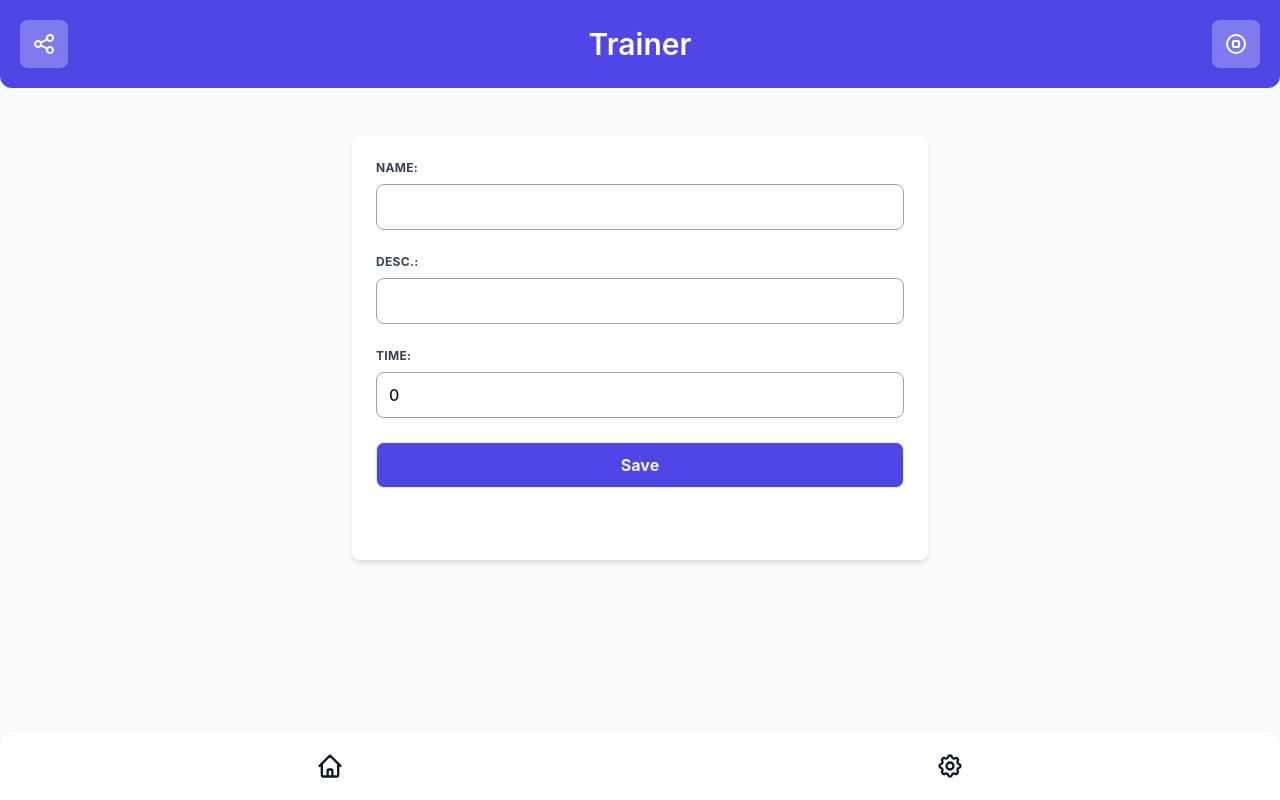
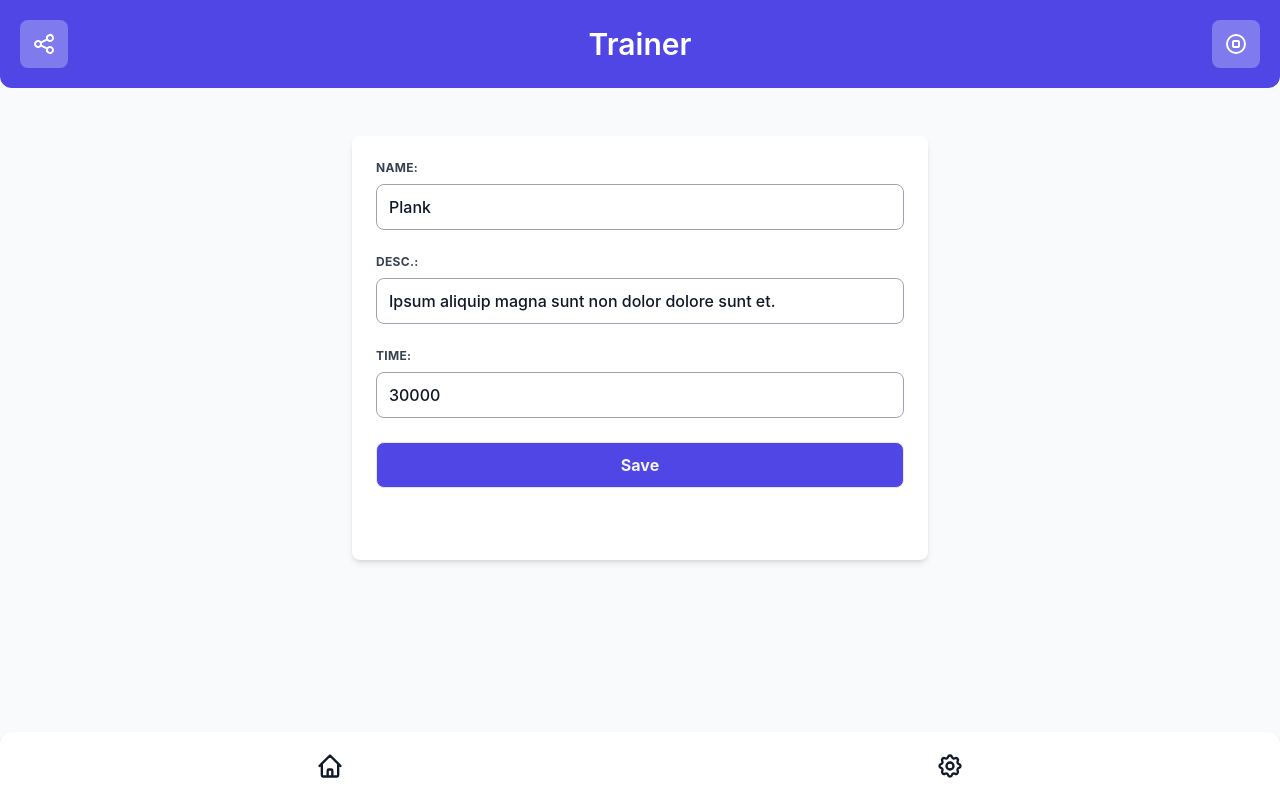
Before and after one commit to simone98dm/lazy-trainer-fe, a Vue app: page /activity/4efd4d28-ee08-4713-838c-d527b518ab55/03b45861-899f-4461-8fc5-be38d2885f5f in a window 1280 px wide. Built offline with nearby package versions, Linux system fonts and the light colour scheme.

Commit message:
improve routing, fix json template

```diff
--- a/src/assets/db.json
+++ b/src/assets/db.json
@@ -1,8 +1,9 @@
 {
     "name": "Scheda #1",
-    "data": [
+    "sessions": [
         {
             "dayOfWeek": 1,
+            "id": "e9506af1-3a9b-47f4-8a87-d3256becefd7",
             "activities": [
                 {
                     "id": "704f84cd-4a48-4301-b88b-f4fd034081ae",
@@ -29,6 +30,7 @@
         },
         {
             "dayOfWeek": 2,
+            "id": "4efd4d28-ee08-4713-838c-d527b518ab55",
             "activities": [
                 {
                     "id": "704f84cd-4a48-4301-b88b-f4fd034081ae",
--- a/src/components/Content/Content.vue
+++ b/src/components/Content/Content.vue
@@ -26,11 +26,11 @@ function formatDescription(len: number) {
   }
   return `${len} ${len > 1 ? "activities" : "activity"}`;
 }
-function showDetails(dayOfWeek: number) {
+function showDetails(id: string) {
   router.push({
     name: "details",
     params: {
-      id: dayOfWeek,
+      id: id,
     },
   });
 }
@@ -42,7 +42,7 @@ function showDetails(dayOfWeek: number) {
       <Item
         :name="getDayOfTheWeek(activity.dayOfWeek)"
         :description="formatDescription(activity.activities.length)"
-        :id="activity.dayOfWeek"
+        :id="activity.id"
         @click="showDetails"
         :key="activity.dayOfWeek"
       />
--- /dev/null
+++ b/src/components/Timer/TimerSpinner.vue
@@ -0,0 +1,5 @@
+<script setup lang="ts"></script>
+
+<template>
+  <h1 class="text-5xl">{{ new Date() }}</h1>
+</template>
--- a/src/models/Plan.ts
+++ b/src/models/Plan.ts
@@ -2,5 +2,5 @@ import { ISession } from "./Session";
 
 export interface IPlan {
   name: string;
-  data: ISession[];
+  sessions: ISession[];
 }
--- a/src/models/Session.ts
+++ b/src/models/Session.ts
@@ -2,5 +2,6 @@ import { IActivity } from "./Activity";
 
 export interface ISession {
   dayOfWeek: number;
+  id: string;
   activities: IActivity[];
 }
--- a/src/pages/Activity.vue
+++ b/src/pages/Activity.vue
@@ -4,10 +4,9 @@ import { useStore } from "../stores/main";
 import ActivityForm from "../components/ActivityForm/ActivityForm.vue";
 const route = useRoute();
 const store = useStore();
-const dayOfWeek = route.params.dayOfWeek;
-const queryParam = route.params.id;
-const activities = store.getActivities(Number(dayOfWeek));
-const activity = activities?.find((act) => act.id === queryParam);
+const { sessionId, activityId } = route.params;
+const session = store.getSession(sessionId as string);
+const activities = session?.activities.find((act) => act.id === activityId);
 function saveActivity(id: string) {
   console.log("🚀 ~ file: Activity.vue ~ line 12 ~ saveActivity ~ id", id);
 }
@@ -16,10 +15,10 @@ function saveActivity(id: string) {
   <section class="p-5">
     <div class="space-y-2">
       <ActivityForm
-        :name="activity?.name"
-        :description="activity?.description"
-        :time="activity?.time"
-        :day-of-week="dayOfWeek"
+        :name="activities?.name"
+        :description="activities?.description"
+        :time="activities?.time"
+        :day-of-week="session?.dayOfWeek"
         @save="saveActivity"
       ></ActivityForm>
     </div>
--- a/src/pages/Details.vue
+++ b/src/pages/Details.vue
@@ -8,19 +8,26 @@ const route = useRoute();
 const router = useRouter();
 const store = useStore();
 const queryParam = route.params.id;
-const activities = store.getActivities(Number(queryParam));
+const activities = store.getActivities(queryParam as string);
 
 function showDetails(id: string) {
   router.push({
     name: "activity",
     params: {
-      dayOfWeek: queryParam,
-      id: id,
+      sessionId: queryParam,
+      activityId: id,
     },
   });
 }
 
-function runTimer() {}
+function runTimer() {
+  router.push({
+    name: "timer",
+    params: {
+      id: queryParam,
+    },
+  });
+}
 </script>
 <template>
   <section>
--- /dev/null
+++ b/src/pages/Timer.vue
@@ -0,0 +1,7 @@
+<script setup lang="ts">
+import TimerSpinner from "../components/Timer/TimerSpinner.vue";
+</script>
+
+<template>
+  <timer-spinner></timer-spinner>
+</template>
--- a/src/router/router.ts
+++ b/src/router/router.ts
@@ -3,12 +3,18 @@ import Details from "../pages/Details.vue";
 import Activity from "../pages/Activity.vue";
 import Setting from "../pages/Setting.vue";
 import { createRouter, createWebHistory } from "vue-router";
+import Timer from "../pages/Timer.vue";
 
 const routes = [
   { name: "home", path: "/", component: Home },
   { name: "details", path: "/details/:id", component: Details },
-  { name: "activity", path: "/activity/:dayOfWeek/:id", component: Activity },
+  {
+    name: "activity",
+    path: "/activity/:sessionId/:activityId",
+    component: Activity,
+  },
   { name: "setting", path: "/setting", component: Setting },
+  { name: "timer", path: "/timer/:id", component: Timer },
 ];
 
 const router = createRouter({
--- a/src/stores/main.ts
+++ b/src/stores/main.ts
@@ -1,4 +1,3 @@
-import { IPlan } from "./../models/Plan";
 import { defineStore } from "pinia";
 import { IActivity } from "../models/Activity";
 
@@ -6,30 +5,29 @@ import fakeData from "../assets/db.json";
 
 export const useStore = defineStore("main", {
   state: () => ({
-    plan: fakeData as IPlan,
+    plan: fakeData,
   }),
   getters: {
-    getActivities: (state) => (dayOfWeek: number) => {
-      return state.plan.data.find((session) => session.dayOfWeek === dayOfWeek)
-        ?.activities;
+    getActivities: (state) => (id: string) => {
+      return state.plan.sessions.find((session) => session.id === id)?.activities;
+    },
+    getSession: (state) => (id: string) => {
+      return state.plan.sessions.find((session) => session.id === id);
     },
     getWeek(state) {
-      return state.plan.data;
+      return state.plan.sessions;
     },
   },
   actions: {
-    addActivity(dayOfWeek: number, activity: IActivity) {
-      if (!this.plan.data[dayOfWeek]) {
-        this.plan.data[dayOfWeek] = {
-          dayOfWeek,
-          activities: [],
-        };
+    addActivity(id: string, activity: IActivity) {
+      const index = this.plan.sessions.findIndex((obj) => obj.id === id);
+      if (index >= 0) {
+        this.plan.sessions[index].activities.push(activity);
       }
-      this.plan.data[dayOfWeek].activities.push(activity);
     },
     removeActivity(dayOfWeek: number, activity: IActivity) {
-      if (this.plan.data[dayOfWeek]) {
-        this.plan.data[dayOfWeek].activities = this.plan.data[
+      if (this.plan.sessions[dayOfWeek]) {
+        this.plan.sessions[dayOfWeek].activities = this.plan.sessions[
           dayOfWeek
         ].activities.filter((act) => act.id === activity.id);
       }
```
